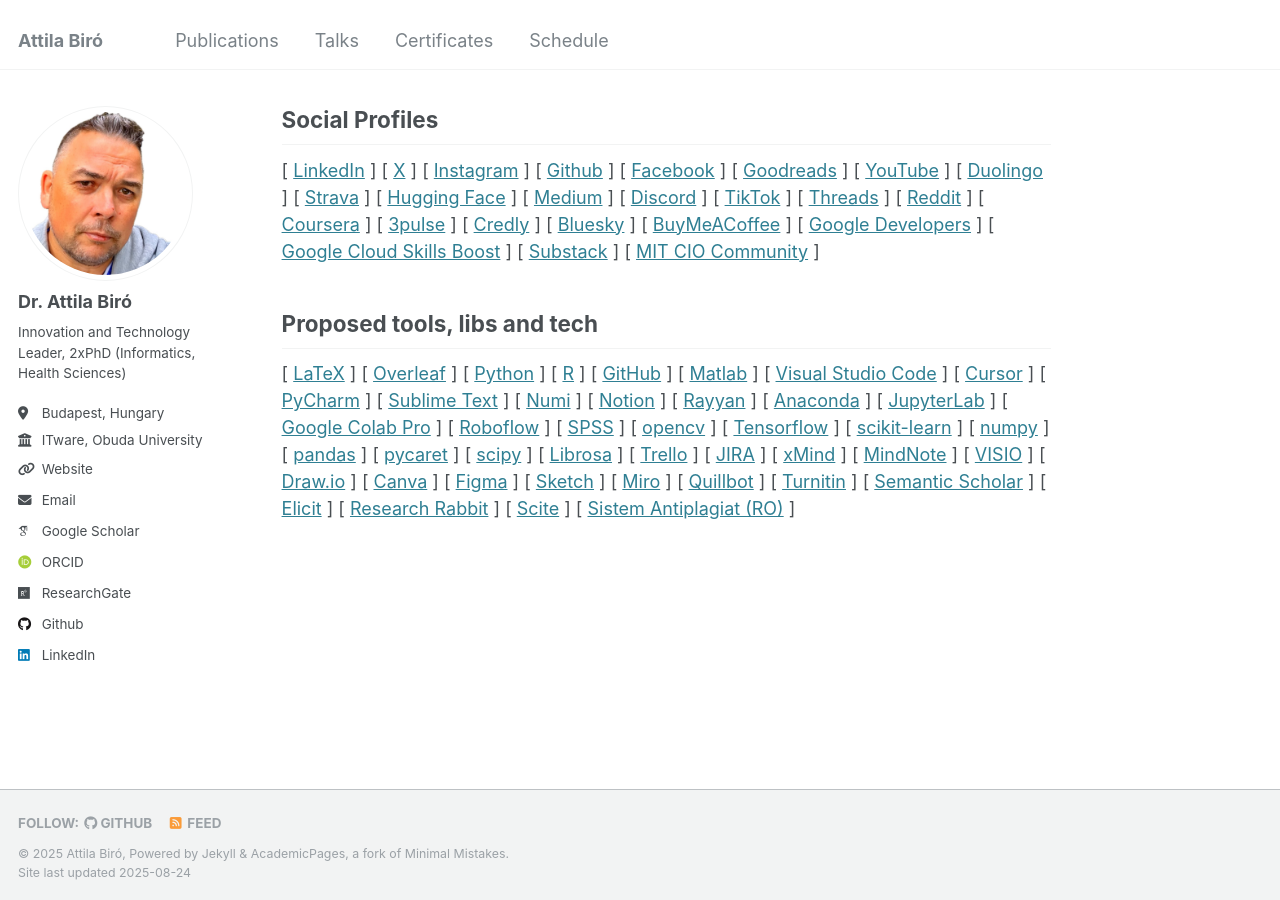
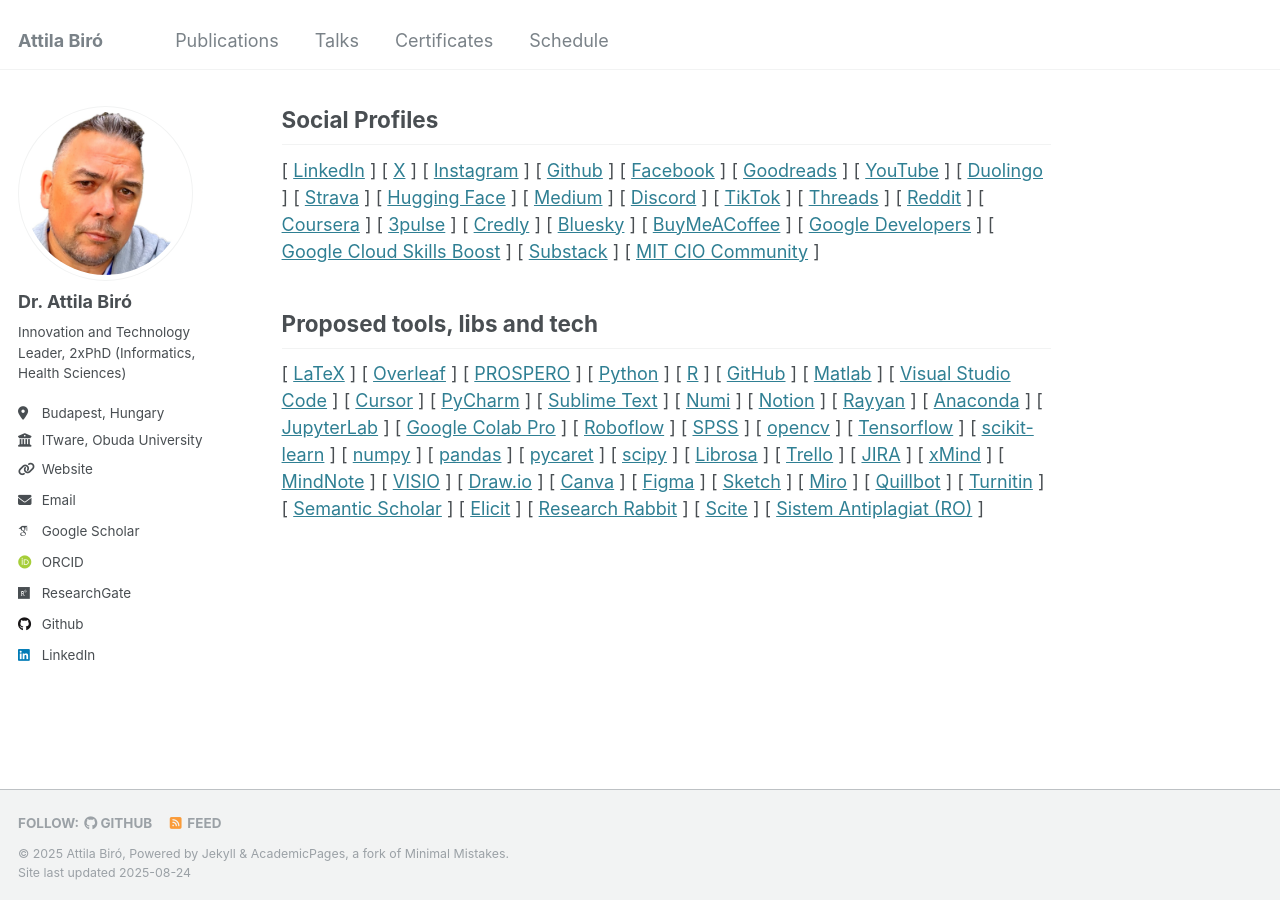
Before and after one commit to biroka/biroka.github.io, a Jekyll site: the page built from _pages/about.md, in a window 1280 px wide and 900 px high, scrolled down 2684 px. Built offline with Jekyll 4.4.1, drawn with Linux system fonts in a browser that asks for light colours; some web fonts are replaced.

Commit message:
Update about.md

```diff
--- a/_pages/about.md
+++ b/_pages/about.md
@@ -79,6 +79,7 @@ Academic Profiles
 [ <a target="_blank" href="https://www.qeios.com/profile/101667">Qeios</a> ]
 [ <a target="_blank" href="https://peerj.com/abiro">PeerJ</a> ]
 
+
 Social Profiles
 ------
 
@@ -111,6 +112,7 @@ Proposed tools, libs and tech
 ------
 [ <a target="_blank" href="https://www.latex-project.org/">LaTeX</a> ]
 [ <a target="_blank" href="https://www.overleaf.com/">Overleaf</a> ]
+[ <a target="_blank" href="https://www.crd.york.ac.uk/PROSPERO/recorddashboard">PROSPERO</a> ]
 [ <a target="_blank" href="https://www.python.org/">Python</a> ]
 [ <a target="_blank" href="https://www.r-project.org/">R</a> ]
 [ <a target="_blank" href="https://github.com/"> GitHub</a> ]
```
